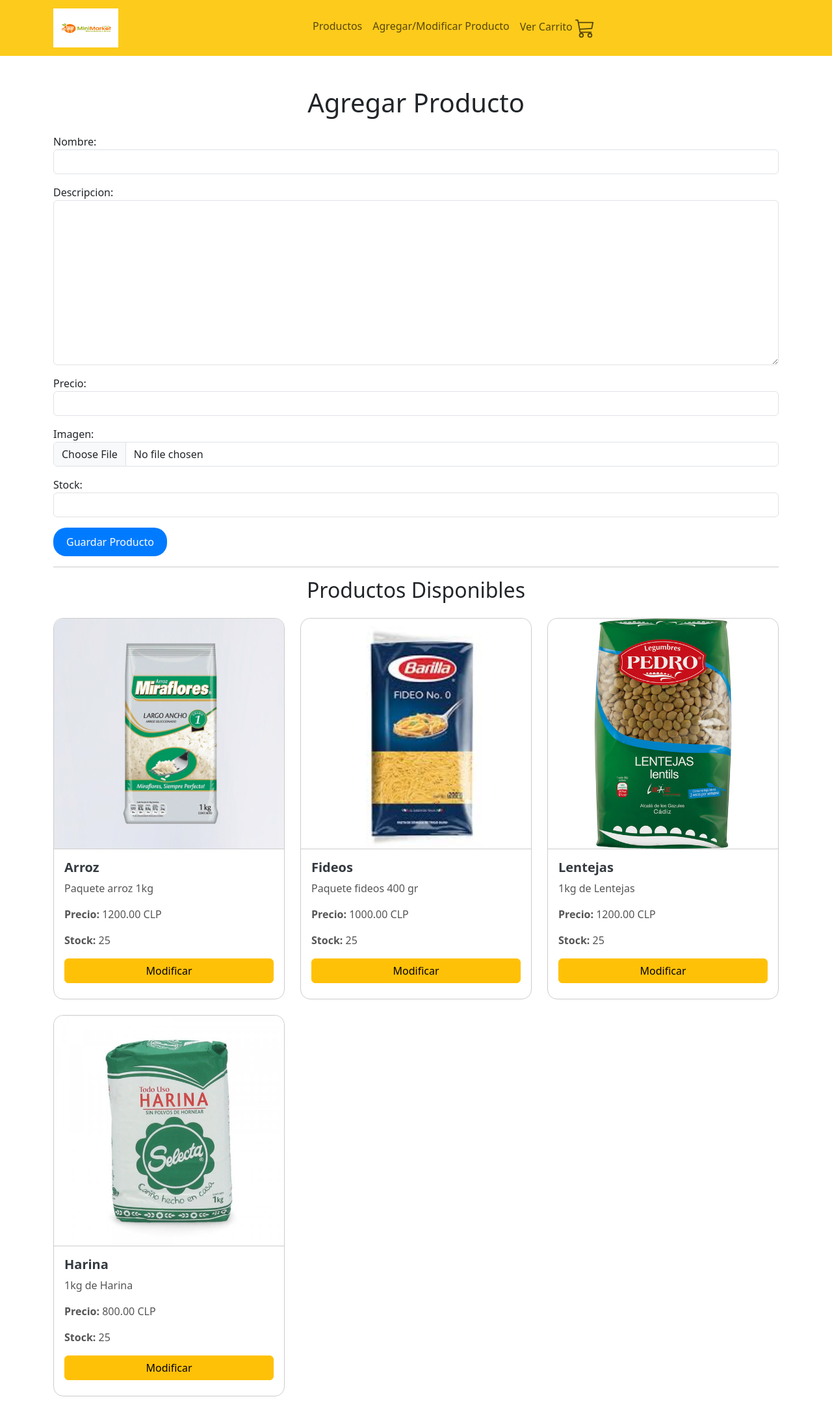
After one commit to Magn00/Minimarket-IdS, a Django app: page /agregar_producto/ in a window 1280 px wide. The commit adds this page. Shown: the whole page at 65% size. Run offline with Django 5.2, Linux system fonts and the light colour scheme; a user stored in the database is signed in; data comes from the database, SQL or seed files in the repository; both versions use the stored data as it was after the commit; some libraries are stand-ins or nearby versions.

Commit message:
Funcionalidad de agregar/modificar productos, con lista de productos disponibles y mensajes de éxito para agregar, modificar y eliminar.

```diff
--- /dev/null
+++ b/core/forms.py
@@ -0,0 +1,14 @@
+from django import forms
+from .models import Producto
+
+class ProductoForm(forms.ModelForm):
+    class Meta:
+        model = Producto
+        fields = ['nombre', 'descripcion', 'precio', 'imagen', 'stock']
+        widgets = {
+            'nombre': forms.TextInput(attrs={'class': 'form-control'}),
+            'descripcion': forms.Textarea(attrs={'class': 'form-control'}),
+            'precio': forms.NumberInput(attrs={'class': 'form-control'}),
+            'imagen': forms.ClearableFileInput(attrs={'class': 'form-control'}),
+            'stock': forms.NumberInput(attrs={'class': 'form-control'}),
+        }
--- /dev/null
+++ b/core/templates/core/agregar_modificar_producto.html
@@ -0,0 +1,64 @@
+{% extends 'core/base.html' %}
+
+{% block main %}
+    <div class="container mt-5">
+        <h1 class="text-center mb-4">
+            {% if producto %} Modificar Producto {% else %} Agregar Producto {% endif %}
+        </h1>
+
+        <!-- Mostrar mensajes de éxito o error -->
+        {% if messages %}
+            {% for message in messages %}
+            <div class="alert alert-success" role="alert">
+                {{ message }}
+            </div>
+            {% endfor %}
+        {% endif %}
+
+        <!-- Formulario para agregar o modificar productos -->
+        <form method="post" enctype="multipart/form-data" class="form-group">
+            {% csrf_token %}
+            {{ form.as_p }}
+            <button type="submit" class="btn btn-primary">
+                {% if producto %} Guardar Cambios {% else %} Guardar Producto {% endif %}
+            </button>
+
+            <!-- Botón para eliminar producto solo si estamos modificando -->
+            {% if producto %}
+            <a href="{% url 'borrar_producto' producto.id %}" class="btn btn-danger ml-2" onclick="return confirm('¿Estás seguro de que deseas eliminar este producto?');">
+                Eliminar Producto
+            </a>
+            {% endif %}
+        </form>
+
+        <!-- Botón para agregar un nuevo producto cuando estamos en la vista de modificar -->
+        {% if producto %}
+        <div class="mt-4">
+            <a href="{% url 'agregar_producto' %}" class="btn btn-secondary">
+                Agregar Nuevo Producto
+            </a>
+        </div>
+        {% endif %}
+
+        <hr>
+
+        <!-- Sección de productos para modificar -->
+        <h2 class="text-center mb-4">Productos Disponibles</h2>
+        <div class="row">
+            {% for producto in productos %}
+            <div class="col-md-4 mb-4">
+                <div class="card card-producto h-100">
+                    <img src="{{ producto.imagen.url }}" alt="{{ producto.nombre }}" class="card-img-top">
+                    <div class="card-body">
+                        <h5 class="card-title">{{ producto.nombre }}</h5>
+                        <p class="card-text">{{ producto.descripcion }}</p>
+                        <p class="card-text"><strong>Precio:</strong> {{ producto.precio }} CLP</p>
+                        <p class="card-text"><strong>Stock:</strong> {{ producto.stock }}</p>
+                        <a href="{% url 'modificar_producto' producto.id %}" class="btn btn-warning w-100 mb-2">Modificar</a>
+                    </div>
+                </div>
+            </div>
+            {% endfor %}
+        </div>
+    </div>
+{% endblock %}
--- a/core/templates/core/base.html
+++ b/core/templates/core/base.html
@@ -24,7 +24,11 @@
                     <li class="nav-item">
                         <a class="nav-link" href="{%url 'lista_productos'%}">Productos</a>
                     </li>
-
+                    <li class="nav-item">
+                        {% if user.is_authenticated %}
+                            <a class="nav-link" href="{% url 'agregar_producto' %}">Agregar/Modificar Producto</a>
+                        {% endif %}
+                    </li>
                     <li class="nav-item">
                         <a class="nav-link" href="{% url 'ver_carrito' %}">
                             Ver Carrito
--- a/core/urls.py
+++ b/core/urls.py
@@ -3,14 +3,19 @@
 from django.conf.urls.static import static
 from django.conf import settings
 from .views import generar_pdf_pedido
+
 urlpatterns = [
-    path('', views.lista_productos, name='lista_productos'),  # Listar productos
-    path('agregar/<int:producto_id>/', views.agregar_al_carrito, name='agregar_al_carrito'),  # Añadir producto al carrito
-    path('carrito/', views.ver_carrito, name='ver_carrito'),  # Ver carrito
-    path('eliminar/<int:producto_id>/', views.eliminar_del_carrito, name='eliminar_del_carrito'),  # Eliminar del carrito
-    path('checkout/', views.checkout, name='checkout'),  # Proceso de checkout
+    path('', views.lista_productos, name='lista_productos'),
+    path('agregar/<int:producto_id>/', views.agregar_al_carrito, name='agregar_al_carrito'),
+    path('carrito/', views.ver_carrito, name='ver_carrito'),
+    path('eliminar/<int:producto_id>/', views.eliminar_del_carrito, name='eliminar_del_carrito'),
+    path('checkout/', views.checkout, name='checkout'),
     path('pedido/<int:pedido_id>/pdf/', generar_pdf_pedido, name='generar_pdf_pedido'),
+    path('agregar_producto/', views.agregar_modificar_producto, name='agregar_producto'),
+    path('modificar_producto/<int:producto_id>/', views.agregar_modificar_producto, name='modificar_producto'),
+    path('borrar_producto/<int:producto_id>/', views.borrar_producto, name='borrar_producto'),
 ]
+
 
 
 if settings.DEBUG:
--- a/core/views.py
+++ b/core/views.py
@@ -5,7 +5,9 @@
 from reportlab.lib.styles import getSampleStyleSheet
 from reportlab.platypus import SimpleDocTemplate, Table, TableStyle, Paragraph
 from django.http import HttpResponse
-
+from .forms import ProductoForm
+from django.contrib.auth.decorators import login_required
+from django.contrib import messages
 
 
 
@@ -110,6 +112,41 @@
     return redirect('ver_carrito')
 
 
+# Vista para que el vendedor agregue o edite productos
+@login_required
+def agregar_modificar_producto(request, producto_id=None):
+    producto = get_object_or_404(Producto, id=producto_id) if producto_id else None
+    nombre_producto = None  # Inicializamos el nombre del producto
+    productos = Producto.objects.all()  # Obtener todos los productos
+
+    if request.method == 'POST':
+        form = ProductoForm(request.POST, request.FILES, instance=producto)
+        if form.is_valid():
+            producto = form.save()  # Guardamos el producto
+            nombre_producto = producto.nombre  # Obtenemos el nombre del producto guardado
+            if producto_id:
+                messages.success(request, f'¡El producto "{nombre_producto}" ha sido modificado exitosamente!')
+            else:
+                messages.success(request, f'¡El producto "{nombre_producto}" ha sido agregado exitosamente!')
+            return redirect('agregar_producto')  # Redirigimos después de guardar
+    else:
+        form = ProductoForm(instance=producto)
+
+    return render(request, 'core/agregar_modificar_producto.html', {
+        'form': form,
+        'productos': productos,  # Pasamos la lista de productos
+        'producto': producto,  # Pasamos el producto actual (None si es agregar)
+    })
+
+#Borrar producto
+@login_required
+def borrar_producto(request, producto_id):
+    producto = get_object_or_404(Producto, id=producto_id)
+    nombre_producto = producto.nombre  # Guardamos el nombre antes de eliminarlo
+    producto.delete()  # Eliminamos el producto
+    messages.success(request, f'¡El producto "{nombre_producto}" ha sido eliminado exitosamente!')
+    return redirect('agregar_producto')  # Redirigimos de nuevo a la vista de agregar/modificar
+
 # Generar el pdf
 def generar_pdf_pedido(request, pedido_id):
     # Obtener detalles del pedido
```
Also changed, not shown: proyectoMinimarket/settings.py (+9 -0 lines), db.sqlite3.
